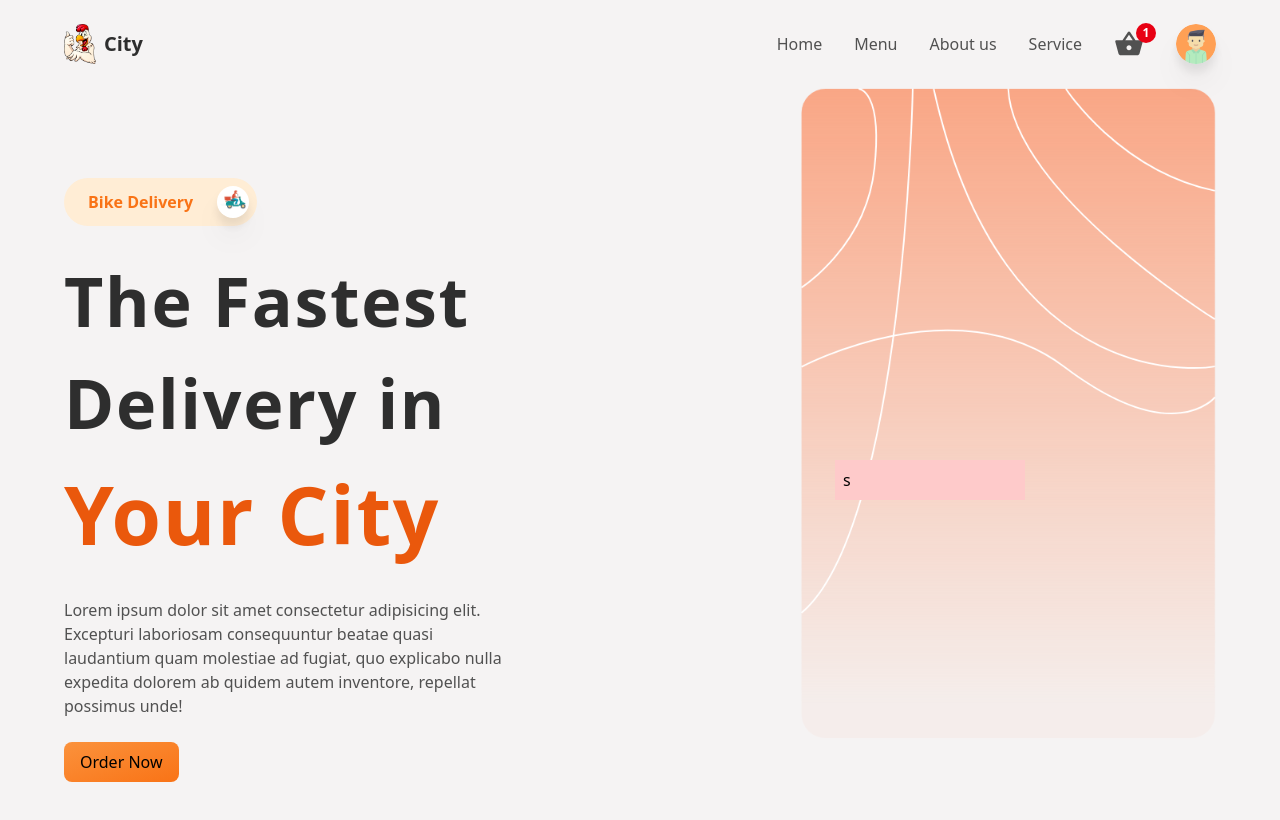
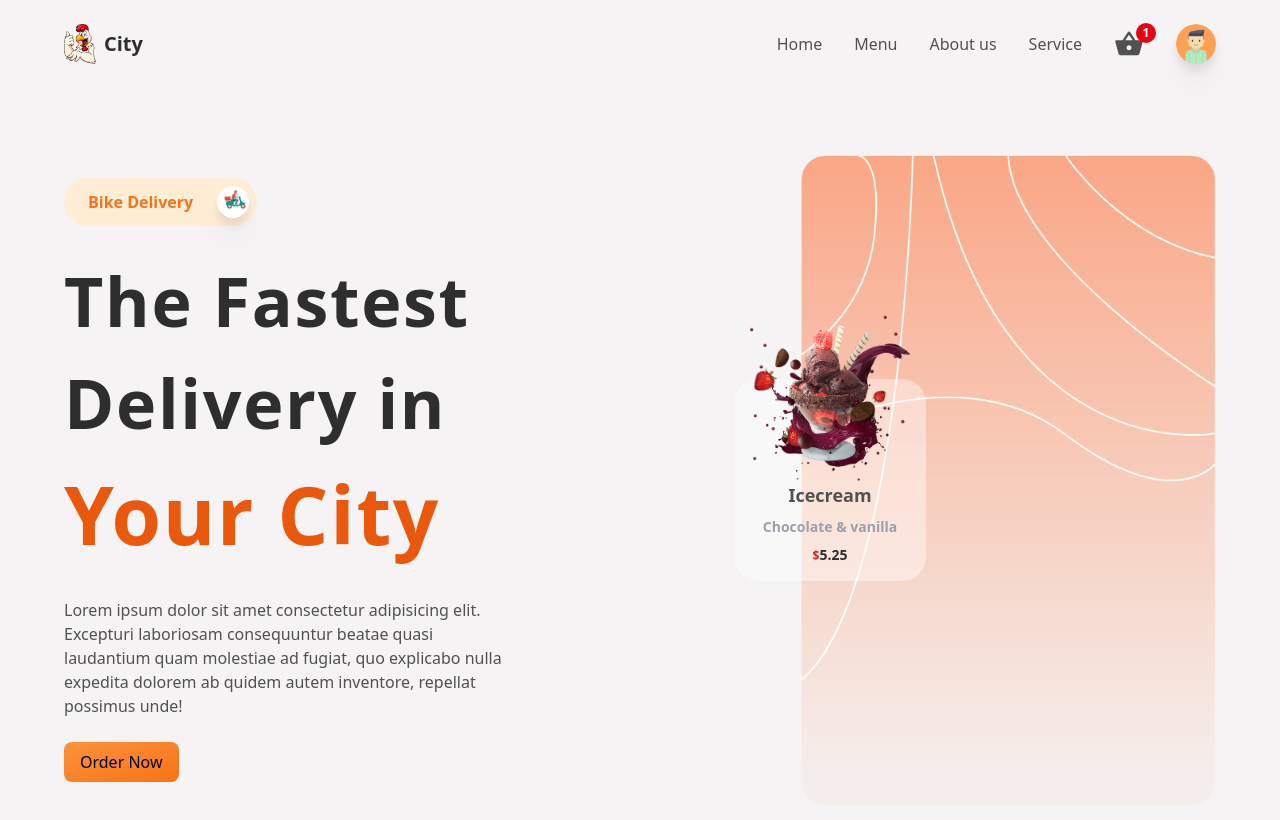
Before and after one commit to Shobhnik13/Food-delivery-app, a React (Vite) app in the folder frontend/: page / in a window 1280 px wide. Shown: the top 820 px of the page. Built offline with nearby package versions, Linux system fonts and the light colour scheme.

Commit message:
added css to homeContainer

```diff
--- a/frontend/src/Components/HomeContainer.jsx
+++ b/frontend/src/Components/HomeContainer.jsx
@@ -1,6 +1,7 @@
 import React from 'react'
 import Delivery from '../assets/delivery.png'
 import HeroBg from '../assets/heroBg.png'
+import I1 from '../assets/i1.png'
 
 const HomeContainer = () => {
   return (
@@ -27,13 +28,16 @@ const HomeContainer = () => {
 
 
        {/* right view  */}
-       <div className="flex-1 py-2 items-center relative ">
+       <div className="flex-1 py-2 flex items-center relative ">
         {/* div 1 for img  */}
             <img src={HeroBg} alt="" className='w-full md:w-auto h-420 ml-auto lg:h-[650px]' />
         {/* div 2  */}
-        <div className='absolute flex w-full h-full top-0 left-0 items-center justify-center px-16 py-4'>
-            <div className='w-190  bg-red-200 p-2'>
-                s
+        <div className='absolute flex w-full h-full top-0 left-[-100px] items-center justify-center px-32 py-4'>
+            <div className='w-200 p-4 bg-cardOverlay backdrop:blur-md rounded-3xl flex flex-col items-center justify-center'>
+              <img src={I1} alt="" className='w-40 -mt-20' />
+              <p className='text-textColor text-lg font-semibold'>Icecream</p>
+              <p className='text-sm text-lightTextGray font-semibold my-2'>Chocolate & vanilla</p>
+              <p className='text-sm font-semibold text-headingColor'><span className='text-xs text-red-600'>$</span>5.25</p>
             </div>
         </div>
         </div>
--- a/frontend/tailwind.config.cjs
+++ b/frontend/tailwind.config.cjs
@@ -58,6 +58,8 @@ module.exports = {
         cartBg: "#282a2c",
         cartItem: "#2e3033",
         cartTotal: "#343739",
+        cardOverlay:"rgba(256,256,256,0.4)",
+        lightTextGray:"#9ca0ab",
       },
     },
   },
```
